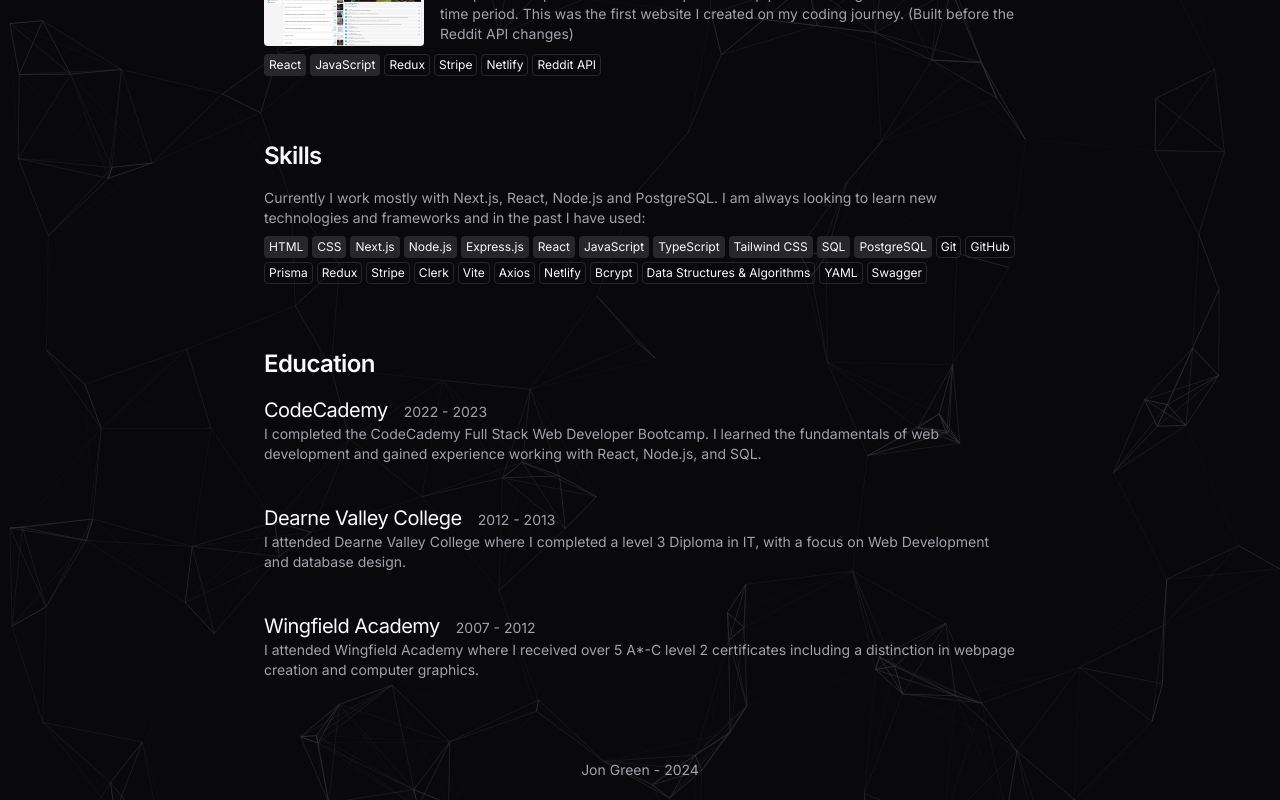
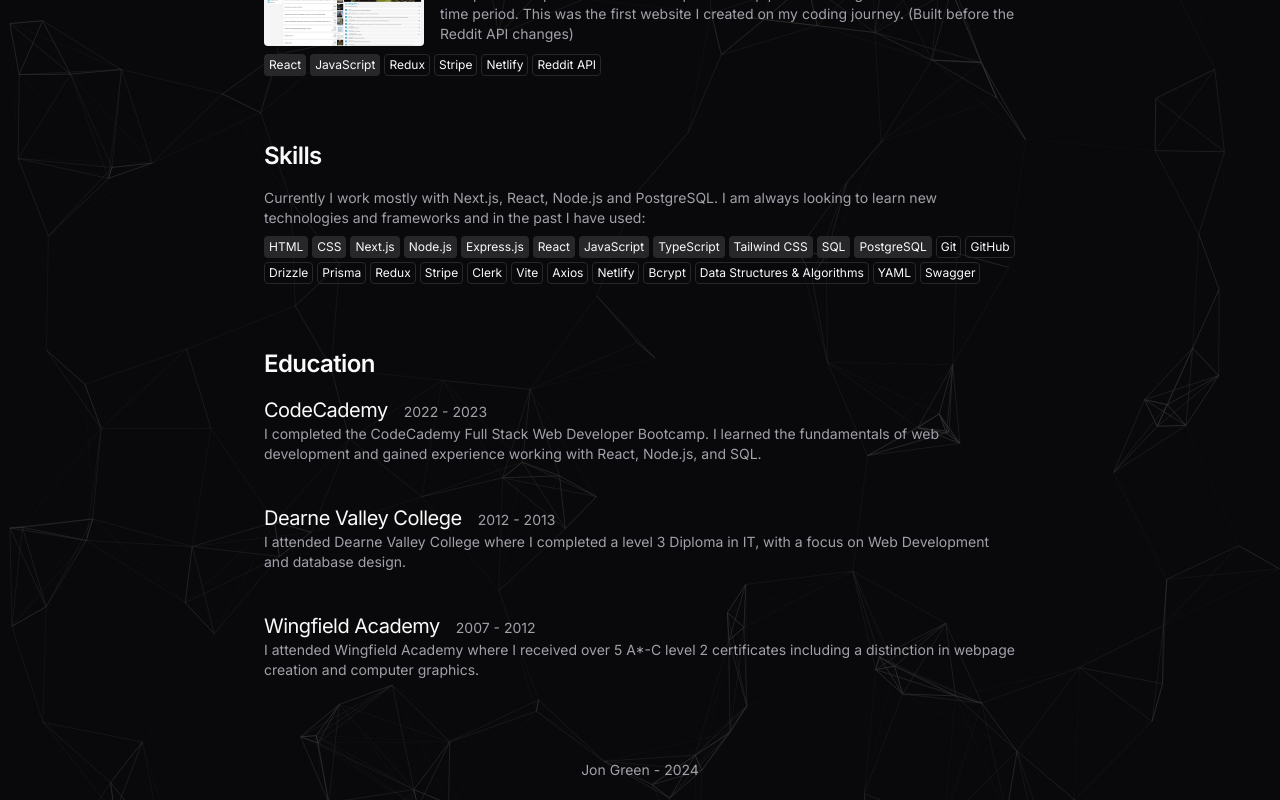
Before and after one commit to jongreen96/Portfolio, a Next.js app: page / in a window 1280 px wide. Shown: the part 938-1738 px from the top of the page. Built offline with nearby package versions, Linux system fonts and the light colour scheme.

Commit message:
Add Drizzle to skills list

```diff
--- a/src/app/page.tsx
+++ b/src/app/page.tsx
@@ -250,6 +250,7 @@
             <Badge variant='secondary'>PostgreSQL</Badge>
             <Badge variant='outline'>Git</Badge>
             <Badge variant='outline'>GitHub</Badge>
+            <Badge variant='outline'>Drizzle</Badge>
             <Badge variant='outline'>Prisma</Badge>
             <Badge variant='outline'>Redux</Badge>
             <Badge variant='outline'>Stripe</Badge>
```
